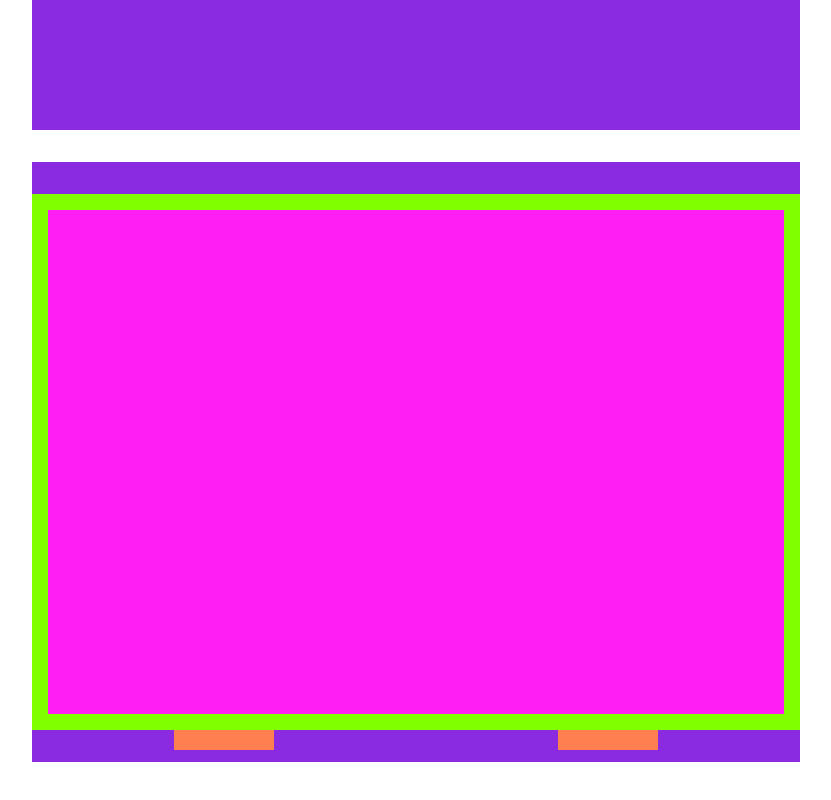
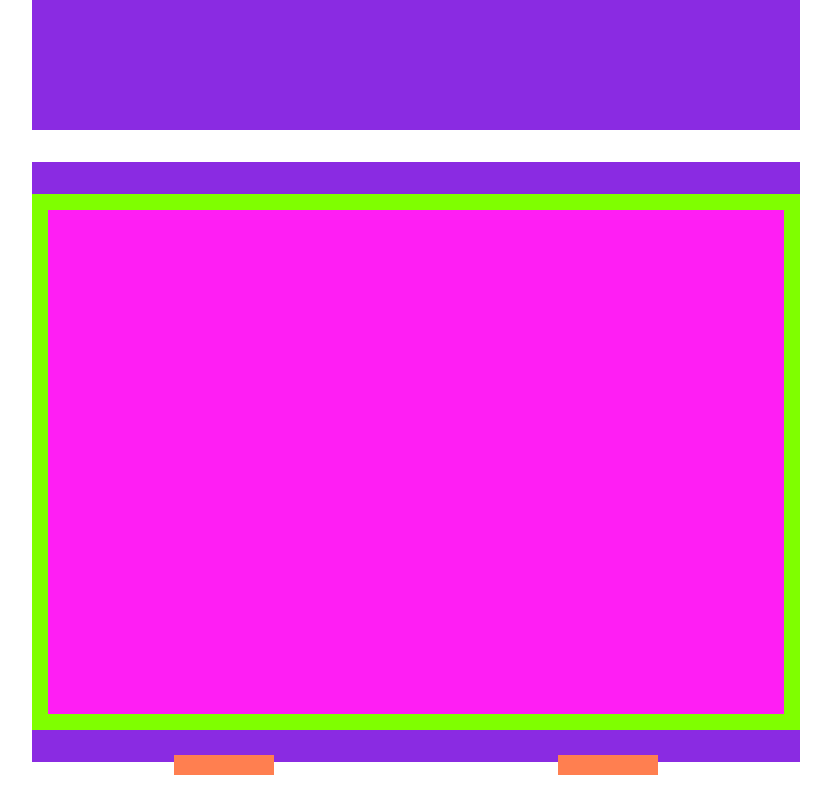
Before and after one commit to FabioCostantino84/htmlcss-struttura-discord, a plain HTML site: page index.html in a window 1280 px wide. Shown: the part 3248-4048 px from the top of the page, without its empty margins (224-1055 px from the left). Drawn offline with Linux system fonts and the light colour scheme.

Commit message:
add fixed rowend

```diff
--- a/css/style.css
+++ b/css/style.css
@@ -98,7 +98,8 @@ header {
     margin: auto;
 }
 
-.row_endcol {
+.rowend_col {
+    justify-content: space-between;
     height: 70px;
 }
 
@@ -107,7 +108,6 @@ header {
     height: 20px;
     margin: auto;
     background-color: coral;
-    justify-content: space-between;
 }
 
 
```
